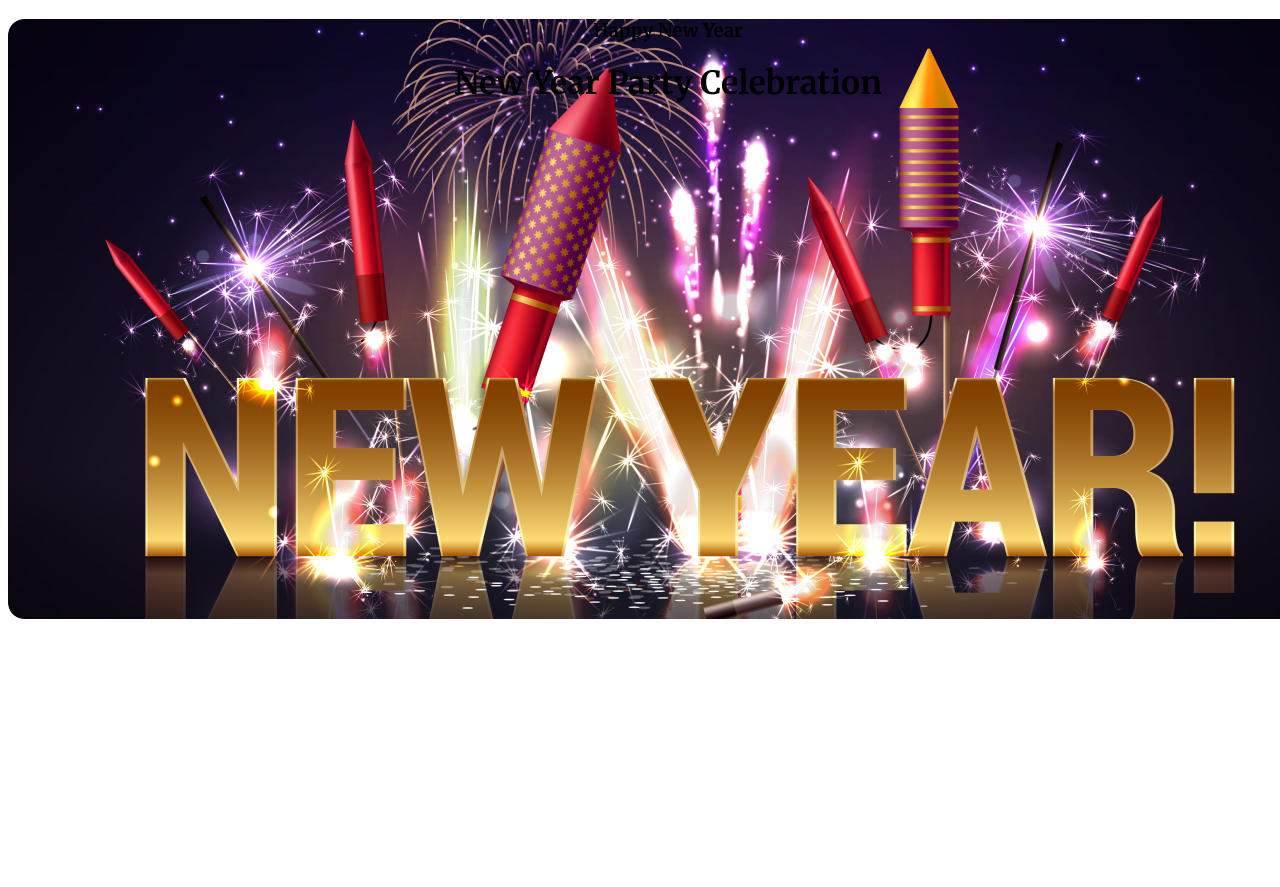
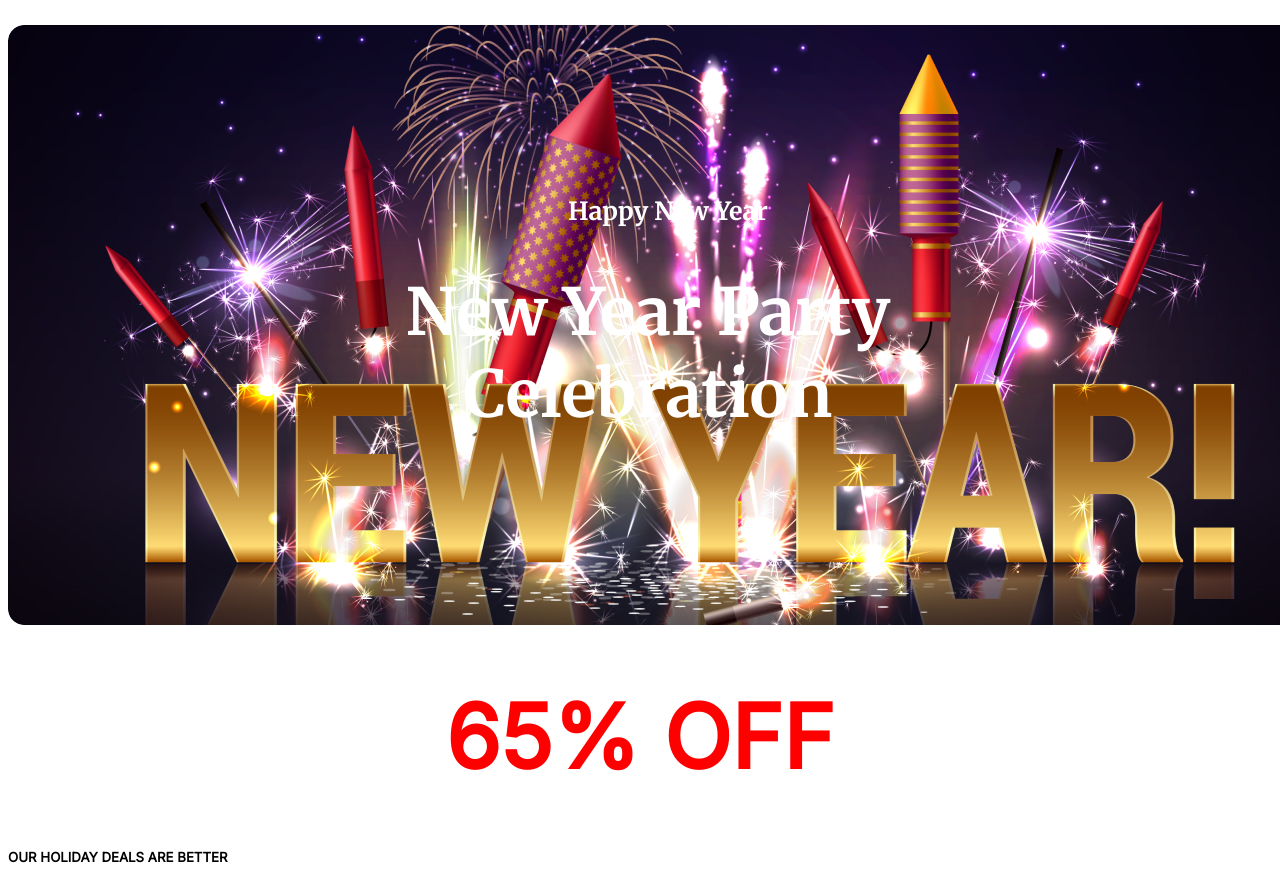
Before and after one commit to rimon2a/my-first-assinment1, a plain HTML site: page index.html in a window 1280 px wide. Shown: the top 887 px of the page. Before the commit the page ends 800 px from the top, so only its background shows below. Drawn offline with Linux system fonts and the light colour scheme.

Commit message:
added the off content

```diff
--- a/index.html
+++ b/index.html
@@ -8,7 +8,7 @@
     <link rel="preconnect" href="https://fonts.googleapis.com">
     <link rel="preconnect" href="https://fonts.gstatic.com" crossorigin>
     <link href="https://fonts.googleapis.com/css2?family=Merriweather:wght@400;700;900&display=swap" rel="stylesheet">
-
+    <link href='https://fonts.googleapis.com/css?family=Inter' rel='stylesheet'>
     <link rel="stylesheet" href="styles/newyear.css">
 </head>
 <body>
@@ -21,7 +21,12 @@
         </div>
     </header>
     <main>
-
+        <div>
+        <div class="font1">
+            <h1 class="off-content">65% OFF</h1>
+            <h5 class="holiday-content">OUR HOLIDAY DEALS ARE BETTER</h5>
+        </div>
+        </div>
     </main>
     <footer>
 
--- a/styles/newyear.css
+++ b/styles/newyear.css
@@ -1,6 +1,10 @@
-/* common shared style */
-body{
+/* common shared style1 */
+.banner{
     font-family: 'Merriweather', serif;
+}
+/* common shared style2 */
+.font1{
+    font-family: 'Inter';
 }
 /* banner related styles */
 .banner{
@@ -11,3 +15,29 @@ body{
     background-repeat: no-repeat;
     text-align: center;
 }
+/* banner-content */
+.banner-content{
+    color: #fff;
+    gap: 10px;
+}
+/* banner-greeting */
+.banner-greeting{
+    font-size: 25px;
+    padding-top: 170px;
+}
+/* banner-title */
+.banner-title{
+    font-size: 65px;
+    width: 600px;
+    height: 180px;
+    padding-left: 340px;
+}
+.off-content{
+    color: #F00;
+    text-align: center;
+    font-size: 88px;
+    font-weight: 700
+}
+.holiday-content{
+
+}
```
